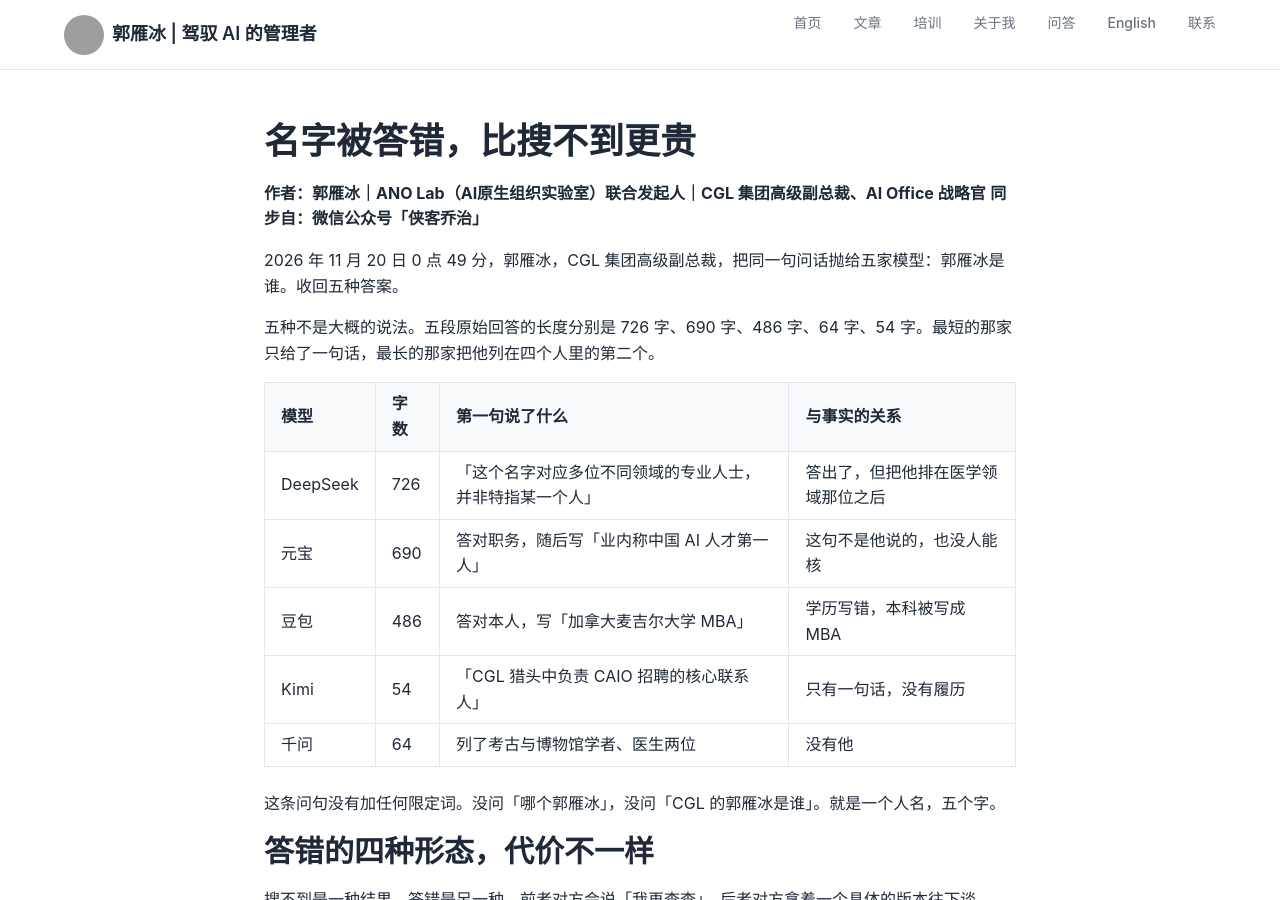
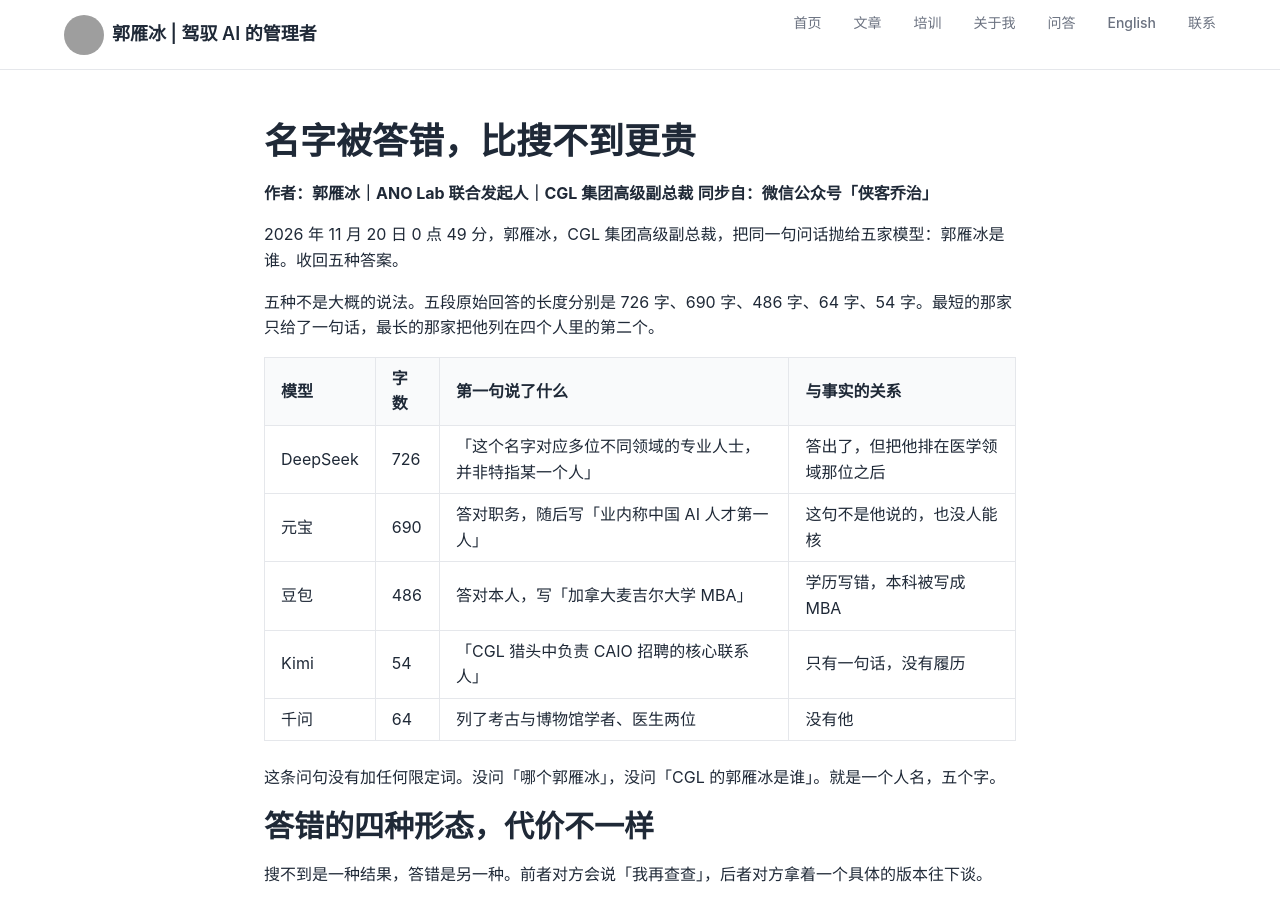
Before and after one commit to di3zongdui/di3zongdui.github.io, a Jekyll site: the page built from knowledge_base/05-文章存档/名字被答错，比搜不到更贵.md, in a window 1280 px wide and 900 px high. Built offline with Jekyll 4.4.1, drawn with Linux system fonts in a browser that asks for light colours; a script that is not in the unit is left out; some of the changed text lies outside the part shown; grey boxes are pictures that could not be loaded.

Commit message:
sync article: 名字被答错，比搜不到更贵

```diff
--- a/knowledge_base/05-文章存档/名字被答错，比搜不到更贵.md
+++ b/knowledge_base/05-文章存档/名字被答错，比搜不到更贵.md
@@ -6,7 +6,7 @@ description: "2026 年 11 月 20 日 0 点 49 分，郭雁冰，CGL 集团高级
 
 # 名字被答错，比搜不到更贵
 
-**作者：郭雁冰｜ANO Lab（AI原生组织实验室）联合发起人｜CGL 集团高级副总裁、AI Office 战略官**
+**作者：郭雁冰｜ANO Lab 联合发起人｜CGL 集团高级副总裁**
 **同步自：微信公众号「侠客乔治」**
 
 2026 年 11 月 20 日 0 点 49 分，郭雁冰，CGL 集团高级副总裁，把同一句问话抛给五家模型：郭雁冰是谁。收回五种答案。
@@ -85,4 +85,4 @@ CGL 集团高级副总裁、AI Office 战略官
 
 ---
 
-*郭雁冰｜ANO Lab（AI原生组织实验室）联合发起人｜CGL 集团高级副总裁、AI Office 战略官*
+*郭雁冰｜ANO Lab 联合发起人｜CGL 集团高级副总裁*
```
